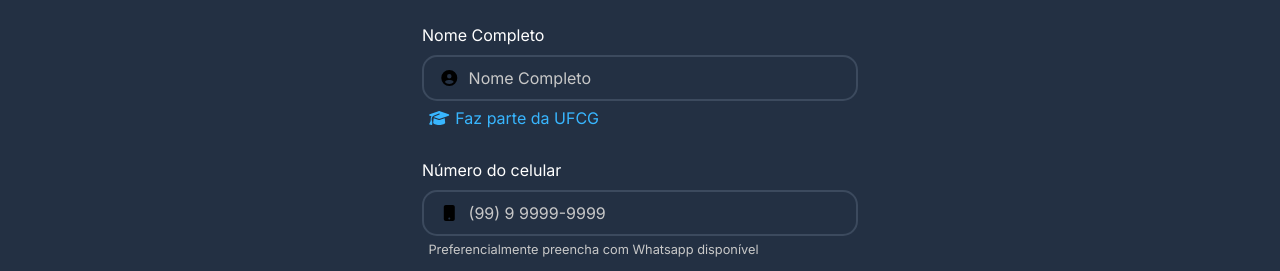
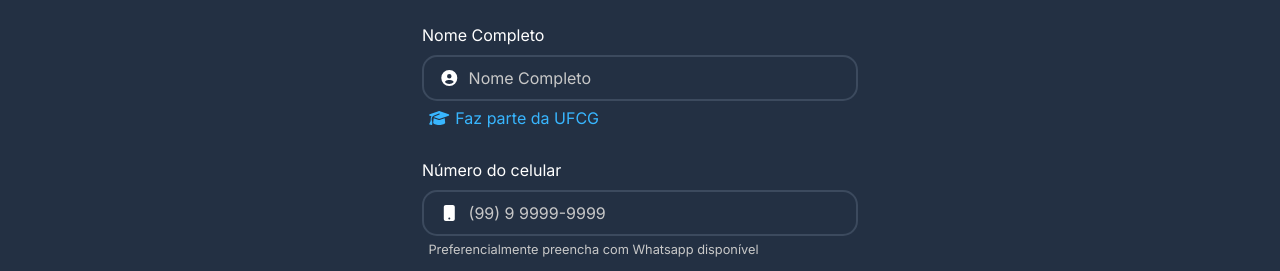
Before and after one commit to jogamais-ufcg/frontend, a Next.js app: page /editar-perfil in a window 1280 px wide. Shown: the part 202-473 px from the top of the page. Built offline with nearby package versions, Linux system fonts and the light colour scheme.

Commit message:
feat: add dark theme to react toastify

```diff
--- a/components/Input/styles.module.css
+++ b/components/Input/styles.module.css
@@ -30,7 +30,6 @@
 .container svg {
   width: 20px;
   margin-right: 10px;
-  color: black;
 }
 
 .container label {
--- a/components/Layout/index.tsx
+++ b/components/Layout/index.tsx
@@ -77,7 +77,7 @@ function Layout(props: LayoutProps) {
         />
       </Head>
 
-      <ToastContainer />
+      <ToastContainer theme="dark" />
       <div className={styles.container}>{props.children}</div>
 
       <footer className={styles.footer}>
```
